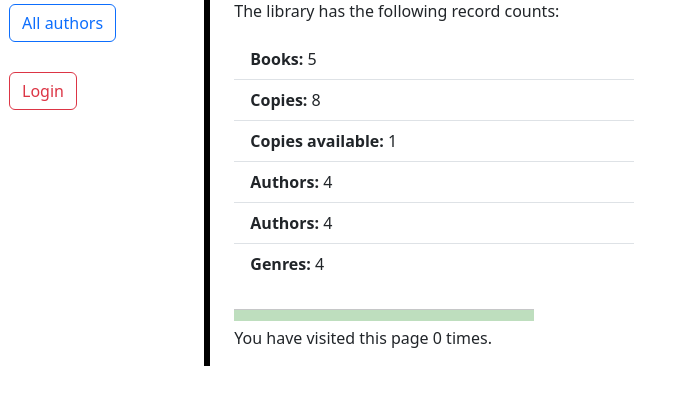
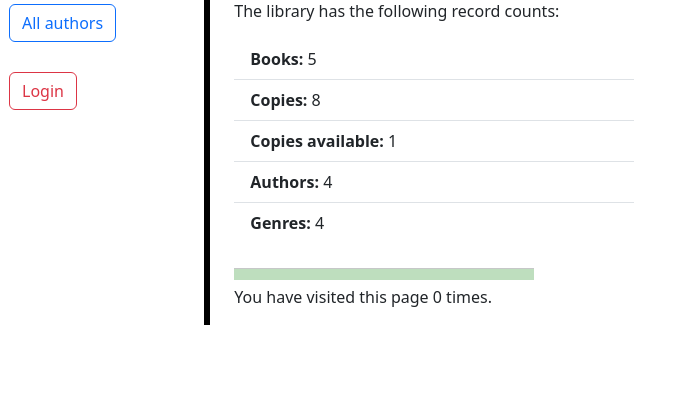
Before and after one commit to ColeHenke/csci313-assignment-3-cole-henke, a Django app: page /catalog/ in a window 1280 px wide. Shown: the part 169-574 px from the top of the page, without its empty margins (0-688 px from the left). Run offline with Django 5.2, Linux system fonts and the light colour scheme; data comes from the database, SQL or seed files in the repository; both versions use the stored data as it was after the commit.

Commit message:
fix error on homepage

```diff
--- a/locallibrary/catalog/templates/index.html
+++ b/locallibrary/catalog/templates/index.html
@@ -20,7 +20,6 @@
     <li class="list-group-item"><strong>Copies:</strong> {{ num_instances }}</li>
     <li class="list-group-item"><strong>Copies available:</strong> {{ num_instances_available }}</li>
     <li class="list-group-item"><strong>Authors:</strong> {{ num_authors }}</li>
-    <li class="list-group-item"><strong>Authors:</strong> {{ num_authors }}</li>
     <li class="list-group-item"><strong>Genres:</strong> {{ num_genres }}</li>
   </ul>
 </div>
```
Also changed, not shown: locallibrary/db.sqlite3.
